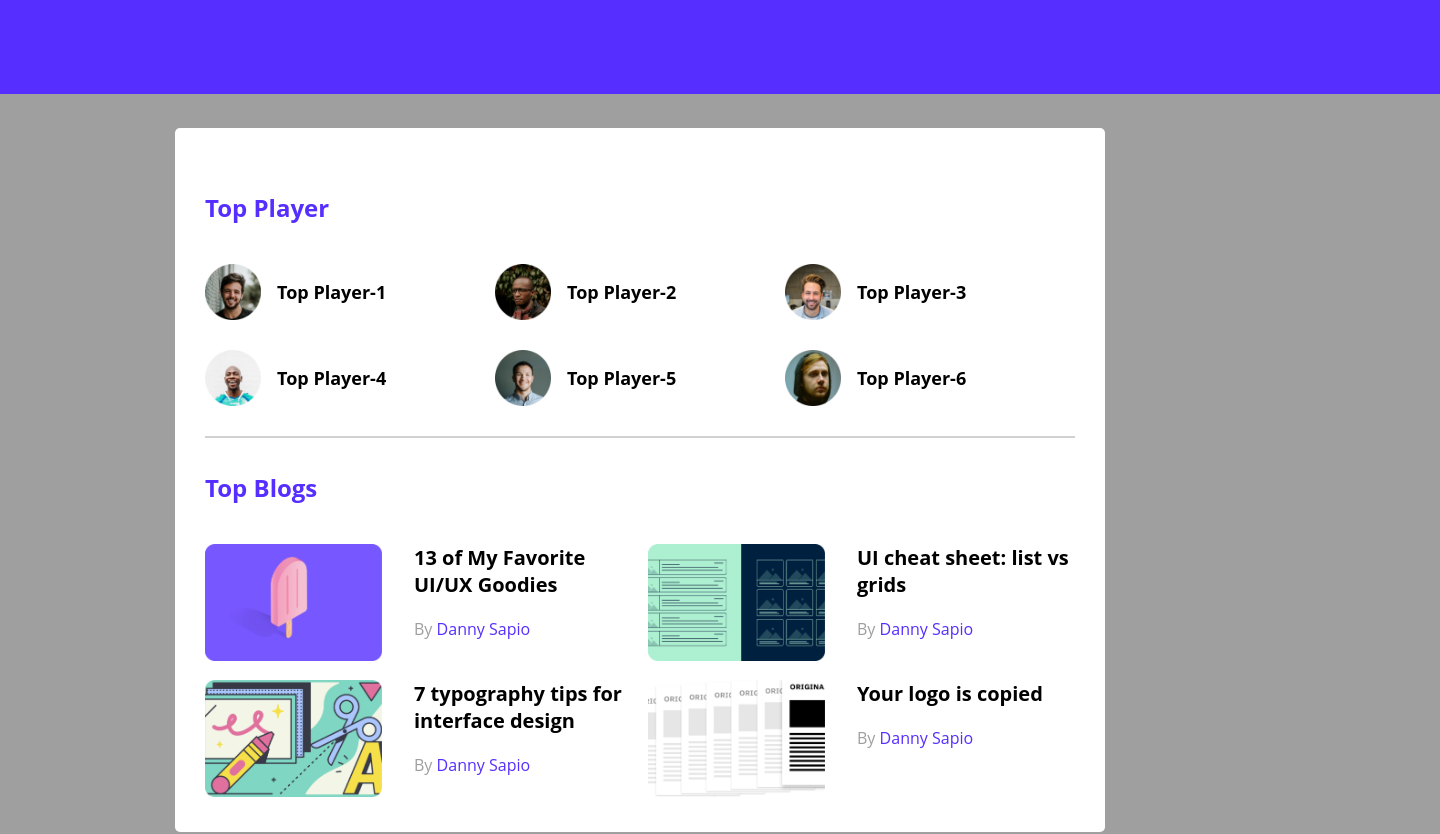
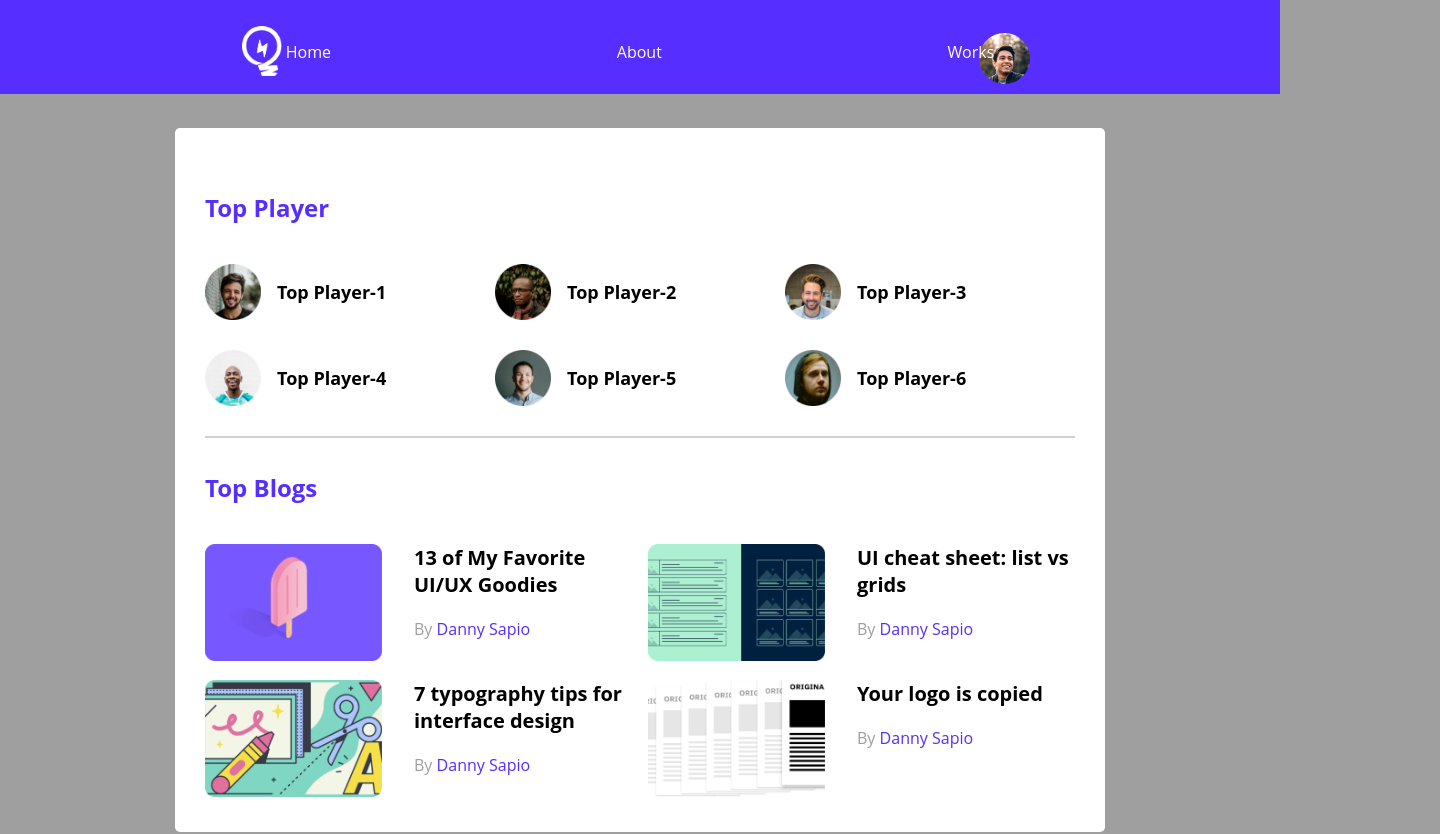
Before and after one commit to Suvobd100/leader-board-css3, a plain HTML site: page index.html in a window 1280 px wide. Shown: the top 834 px of the page, 1440 px wide, since content can reach past the window. Drawn offline with Linux system fonts and the light colour scheme.

Commit message:
added manue

```diff
--- a/index.html
+++ b/index.html
@@ -15,6 +15,22 @@
 <body>
     <!-- header start -->
     <header class="header">
+
+        <nav>
+            <span class="nav-logo">
+                <img src="images/icons/logo.png" alt="">
+            </span>
+             <ul class="manu">
+                <li>Home</li>
+                <li>About</li>
+                <li>Works</li>
+
+            </ul>
+            <span class="profile-pic">
+                <img src="images/icons/profile.png" alt="">
+            </span>
+        </nav>
+
 
     </header>
     <!-- header end -->
--- a/styles/style.css
+++ b/styles/style.css
@@ -14,11 +14,44 @@ body {
 }
 
 .header {
-    width: 1440px;
+    width: 100%;
     height: 94px;
     background: #562EFF;
 
 }
+
+.nav-logo img {
+    width: 40px;
+    margin-left: 242px;
+    margin-top: 26px;
+}
+
+/* nav ul{
+    float: right;
+    list-style: none;
+    margin-right: 276px;
+    padding-bottom: 25px;
+    } */
+.manu {
+    display: flex;
+    list-style: none;
+    justify-content: space-evenly;
+    margin-top: -40px;
+
+}
+
+nav li {
+    color: #FFFFFF;
+
+}
+
+.profile-pic img{
+    margin-top:-30px;
+    margin-right: 250px;
+    float: right;
+
+}
+
 
 main {
     display: flex;
```
Also changed, not shown: nav-tmp.html (added, +30 -0 lines).
